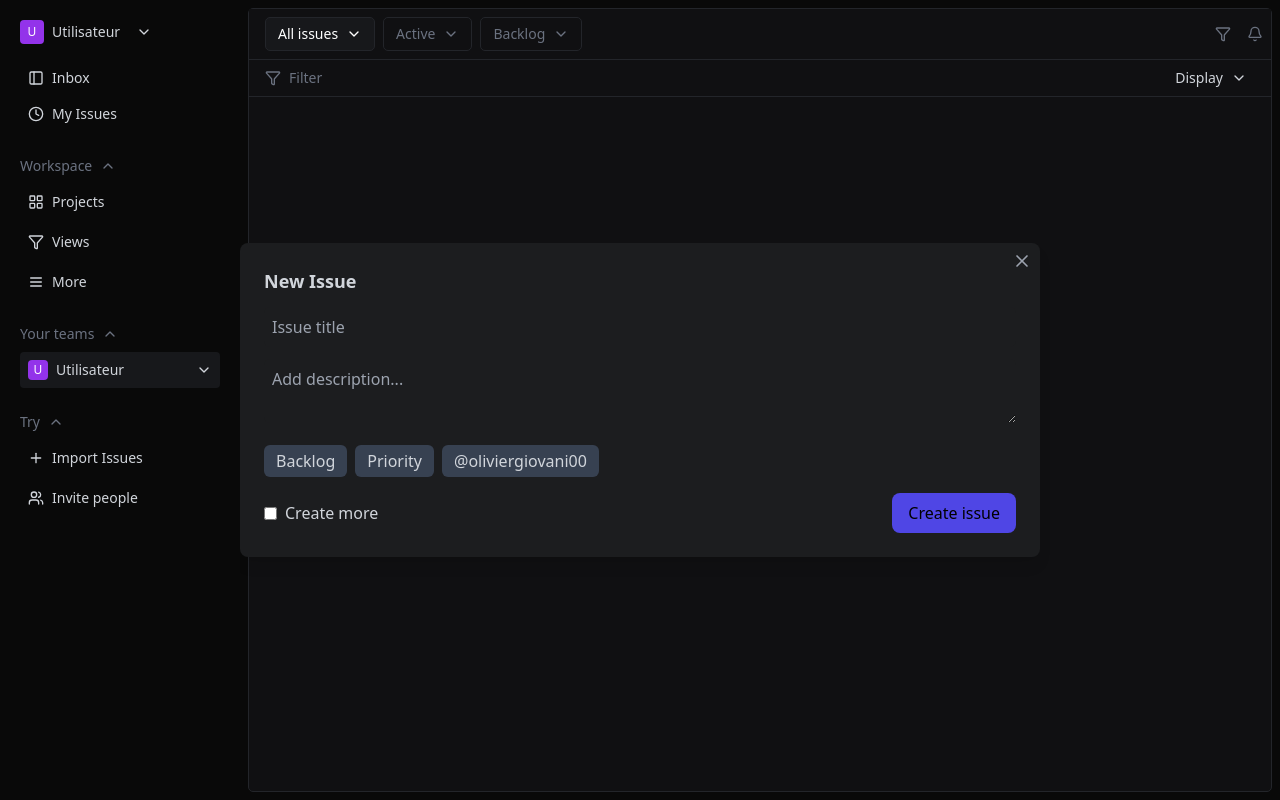
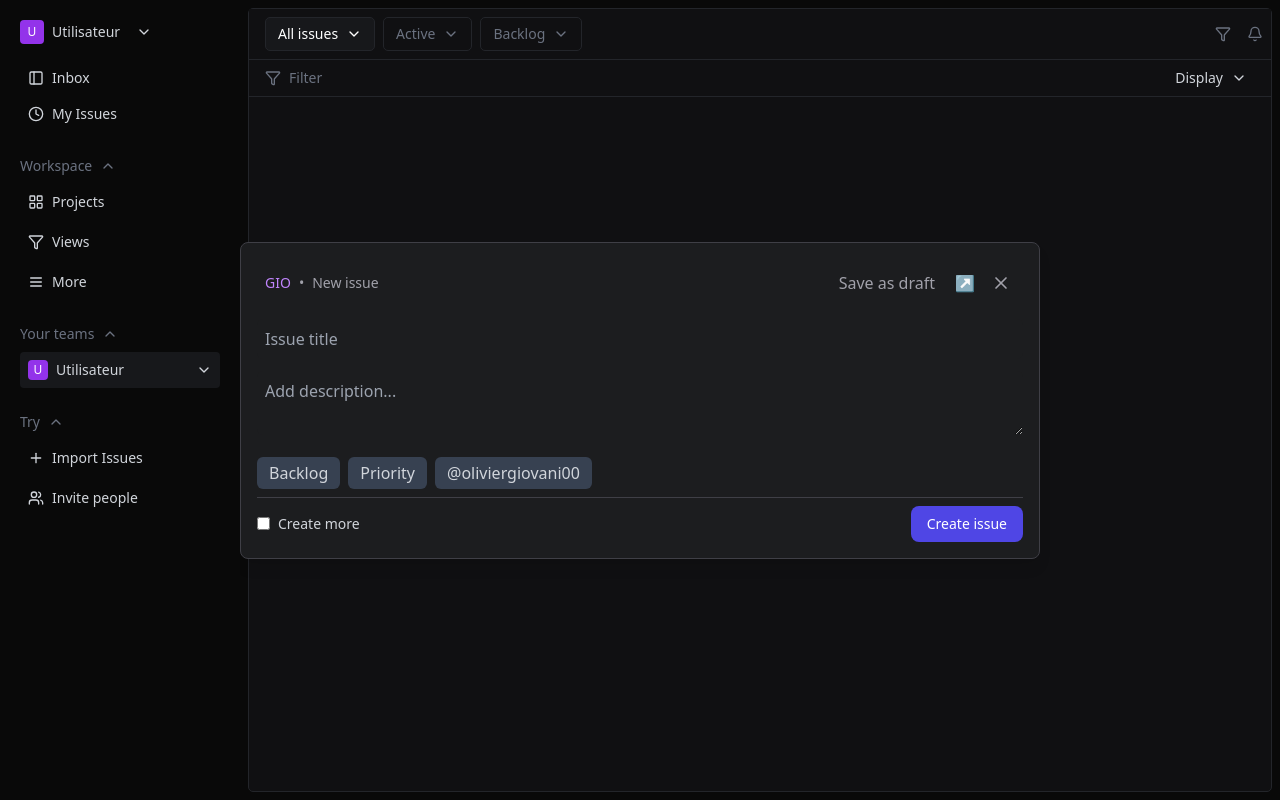
Before and after one commit to giovaniolivier/my-linear-clone, a React (Vite) app: page /my-issues/assigned in a window 1280 px wide. Both pictures are taken after a click on the button "Create new issue". Built offline with nearby package versions, Linux system fonts and the light colour scheme.

Commit message:
ajout fichier issues

```diff
--- a/src/components/IssuesContent.tsx
+++ b/src/components/IssuesContent.tsx
@@ -99,15 +99,27 @@ const IssuesContent: React.FC<MainContentProps> = ({
         </div>
 
         <Dialog open={isOpen} onClose={() => setIsOpen(false)} className="fixed inset-0 flex items-center justify-center">
-          <div className="bg-[#1c1d1f] p-6 rounded-lg w-[800px] shadow-lg relative">
+          <div className="bg-[#1c1d1f] p-4 border border-zinc-700 rounded-lg w-[800px] shadow-lg relative">
+            <div className="flex justify-between items-center p-2 border-zinc-700">
+              <div className="flex items-center gap-2 text-sm text-zinc-400">
+                <span className="text-purple-400">GIO</span>
+                <span>•</span>
+                <span>New issue</span>
+              </div>
+              <div className="flex gap-2">
+                <button className="text-zinc-400 hover:bg-zinc-800 px-2 py-1 rounded">
+                  Save as draft
+                </button>
+                <button className="text-zinc-400 hover:bg-zinc-800 p-1 rounded">↗</button>
                 <button
                   aria-label="Ouvrir la fenêtre"
                   onClick={() => setIsOpen(false)}
-              className="absolute top-2 right-2 text-gray-400 hover:text-white"
+                  className="text-zinc-400 hover:bg-zinc-800 p-1 rounded"
                 >
                   <X size={20} />
                 </button>
-            <h2 className="text-lg font-bold text-gray-300">New Issue</h2>
+              </div>
+            </div>
             <input
               type="text"
               placeholder="Issue title"
@@ -117,17 +129,17 @@ const IssuesContent: React.FC<MainContentProps> = ({
               placeholder="Add description..."
               className="mt-3 w-full p-2 bg-[#1c1d1f] focus:outline-none rounded-md text-white"
             />
-            <div className="flex items-center mt-4 gap-2">
+            <div className="flex py-2 border-b border-zinc-700 items-center mt-2 gap-2">
               <button className="px-3 py-1 bg-gray-700 rounded-md text-gray-300">Backlog</button>
               <button className="px-3 py-1 bg-gray-700 rounded-md text-gray-300">Priority</button>
               <button className="px-3 py-1 bg-gray-700 rounded-md text-gray-300">@oliviergiovani00</button>
             </div>
-            <div className="mt-4 flex justify-between items-center">
+            <div className="mt-2 flex justify-between items-center">
               <div className="flex items-center gap-2">
                 <input type="checkbox" id="createMore" className="form-checkbox text-indigo-600" />
-                <label htmlFor="createMore" className="text-gray-300">Create more</label>
+                <label htmlFor="createMore" className="text-sm text-gray-300">Create more</label>
               </div>
-              <button className="px-4 py-2 bg-indigo-600 rounded-lg hover:bg-indigo-500">Create issue</button>
+              <button className="px-4 py-2 bg-indigo-600 rounded-lg text-sm text-white hover:bg-indigo-500">Create issue</button>
             </div>
           </div>
         </Dialog>
```
Lines whose indentation alone changed are shown as unchanged.
